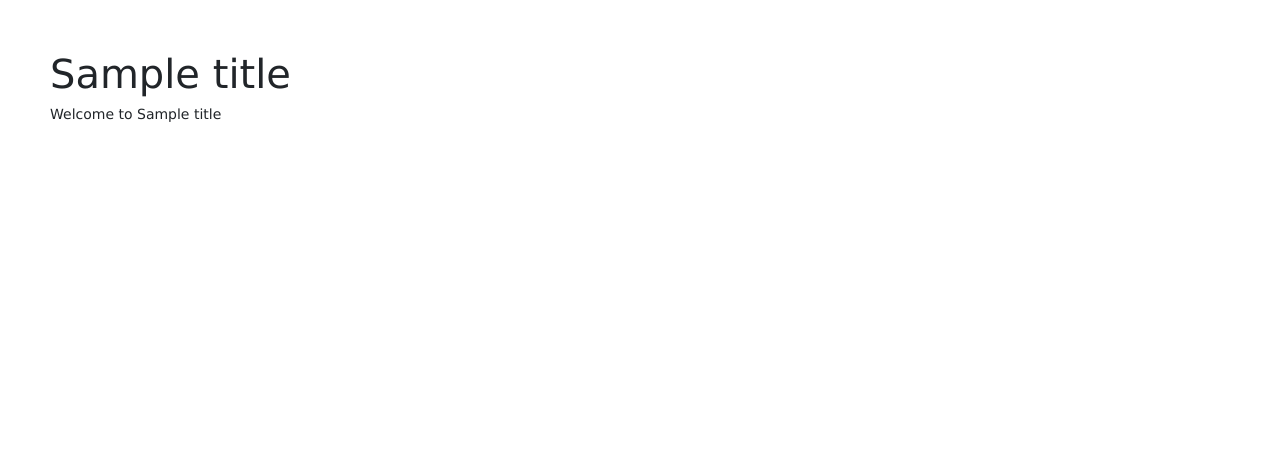
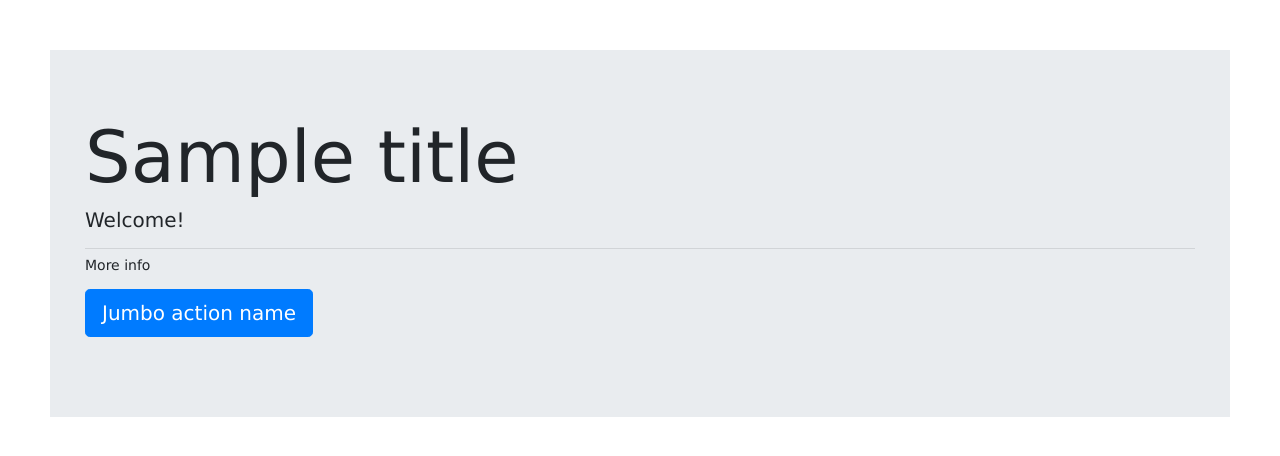
Before and after one commit to CapraRoyale/Project-02-Plant-Companion, a Node project: template views/index.hbs in a window 1280 px wide. Shown: the top 456 px of the page. Run offline with Node 20 templates, Linux system fonts and the light colour scheme; the template is opened without the code that fills it: most values are stand-ins (such as "Sample title", 1, 10 or a date in 2020).

Commit message:
Add HBS layout reference, create Bootstrap pages

```diff
--- a/db/models/index.js
+++ b/db/models/index.js
@@ -36,5 +36,3 @@ db.sequelize = sequelize;
 db.Sequelize = Sequelize;
 
 module.exports = db;
-
-// db.plant.findAll().then(pl => console.log(pl));
--- a/routes/index.js
+++ b/routes/index.js
@@ -3,7 +3,7 @@ var router = express.Router();
 
 /* GET home page. */
 router.get('/', function(req, res, next) {
-    res.render('index', { title: 'Plant Companion' });
+    res.render('index', { title: 'Plant Companion', layout: 'layout' });
 });
 
 module.exports = router;
--- a/views/index.hbs
+++ b/views/index.hbs
@@ -1,2 +1,11 @@
-<h1>{{title}}</h1>
-<p>Welcome to {{title}}</p>
+<div class="jumbotron jumbotron-fluid">
+    <div class="container">
+        <h1 class="display-3">{{title}}</h1>
+        <p class="lead">Welcome!</p>
+        <hr class="my-2">
+        <p>More info</p>
+        <p class="lead">
+            <a class="btn btn-primary btn-lg" href="Jumbo action link" role="button">Jumbo action name</a>
+        </p>
+    </div>
+</div>
--- /dev/null
+++ b/views/plant.hbs
@@ -0,0 +1,2 @@
+<h1>{{id}} - {{name}}</h1>
+<p>{{desc}}</p>
```
Also changed, not shown: app.js (+4 -4 lines), routes/plants.js (added, +15 -0 lines), routes/users.js (deleted, +0 -10 lines).
